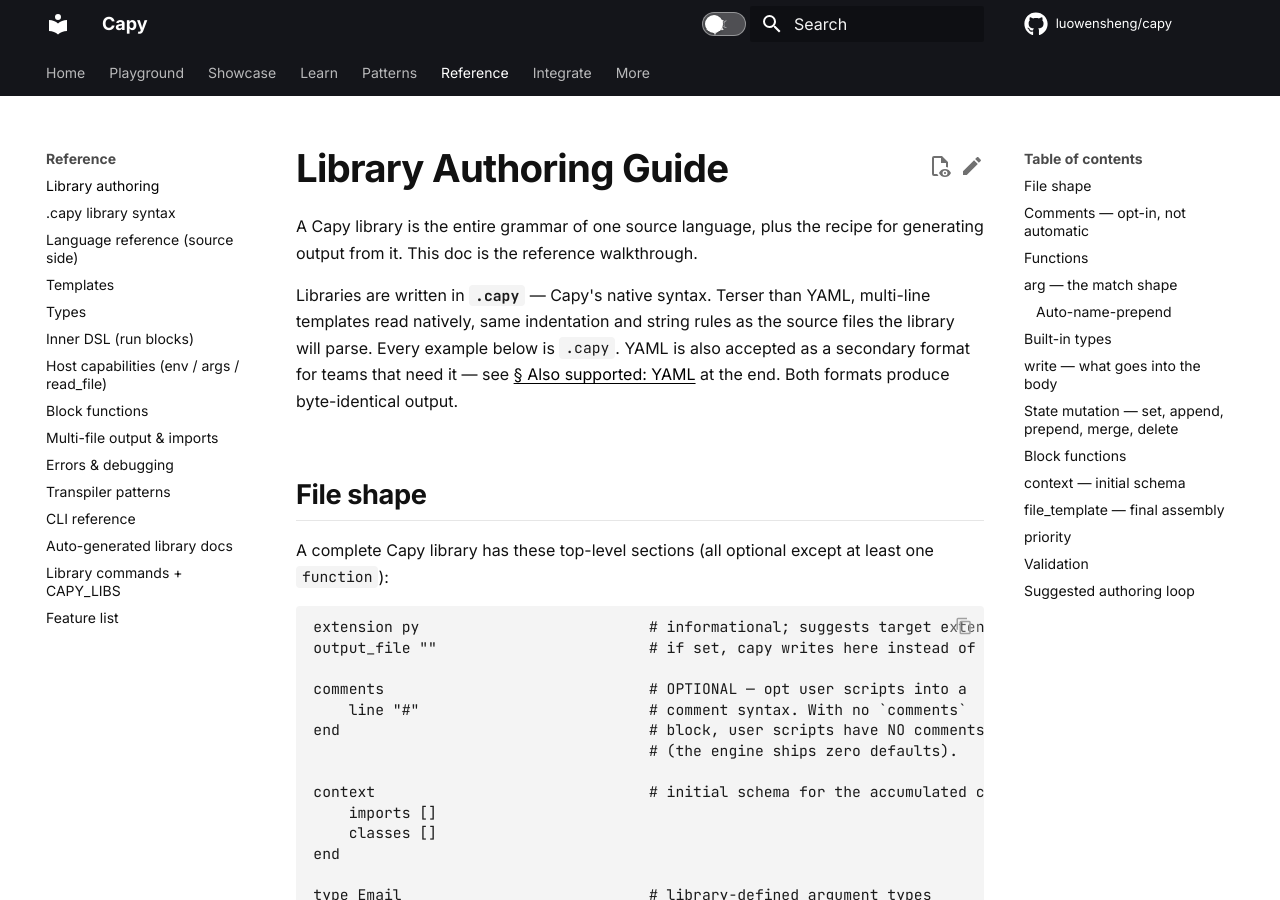
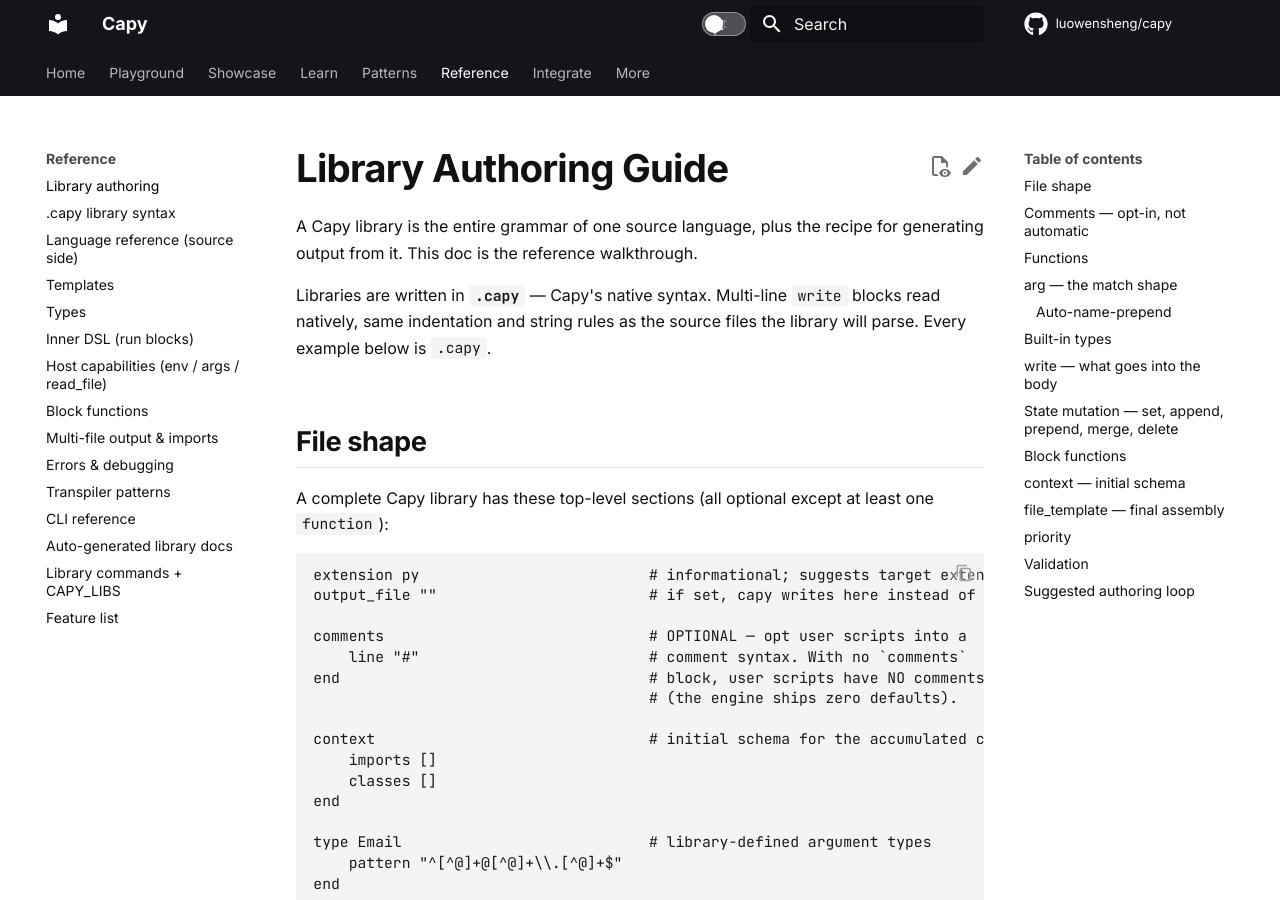
Before and after one commit to luowensheng/capy, an MkDocs documentation site: the page built from docs/library-authoring.md, in a window 1280 px wide and 900 px high. Built offline with MkDocs 1.6.1 and Material for MkDocs 9.7.7, drawn with Linux system fonts in a browser that asks for light colours; comment, search, counter and statistics services are not loaded.

Commit message:
docs: clear remaining legacy refs; fix broken anchors for strict build
- getting-started.md, library-authoring.md: remove the dangling
  "Also supported: YAML" cross-links (the section was deleted last
  commit; mkdocs --strict flagged the broken anchors).
- language-reference.md: source-text-vs-evaluated-values description
  switches from `{{ .cond }}` / "run: snippets" to `${cond}` /
  "state-mutation statements".
- one-source-many-files.md: dynamic file-path example uses `${...}`
  interpolation instead of `{{ ... }}`.
- tutorials/03-transpile-python.md: hint uses `${msg | toQuoted}`.

`mkdocs build --strict` now passes cleanly.

Co-Authored-By: Claude Opus 4.7 (1M context) <noreply@anthropic.com>

```diff
--- a/docs/library-authoring.md
+++ b/docs/library-authoring.md
@@ -4,12 +4,9 @@ A Capy library is the entire grammar of one source language, plus the
 recipe for generating output from it. This doc is the reference
 walkthrough.
 
-Libraries are written in **`.capy`** — Capy's native syntax. Terser
-than YAML, multi-line templates read natively, same indentation and
-string rules as the source files the library will parse. Every example
-below is `.capy`. YAML is also accepted as a secondary format for
-teams that need it — see [§ Also supported: YAML](#also-supported-yaml)
-at the end. Both formats produce byte-identical output.
+Libraries are written in **`.capy`** — Capy's native syntax. Multi-line
+`write` blocks read natively, same indentation and string rules as the
+source files the library will parse. Every example below is `.capy`.
 
 ## File shape
 
```
Also changed, not shown: docs/getting-started.md (+0 -2 lines), docs/language-reference.md (+3 -3 lines), docs/one-source-many-files.md (+4 -4 lines), docs/tutorials/03-transpile-python.md (+1 -1 lines).
